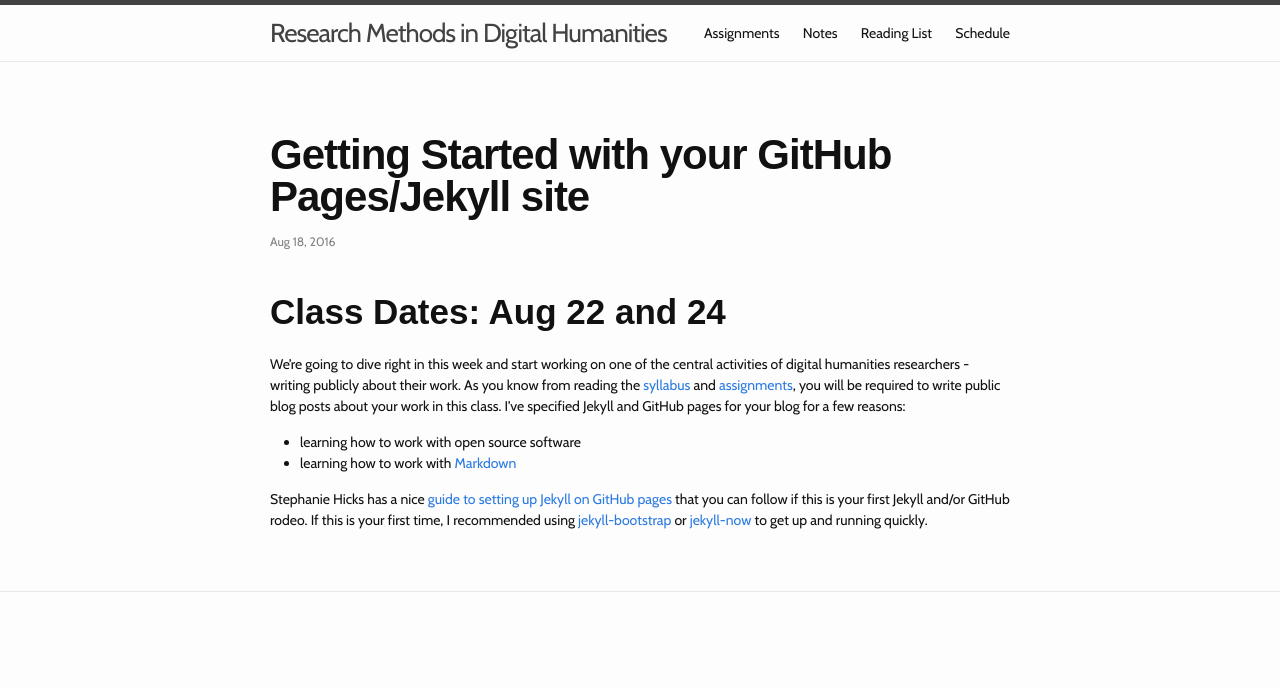
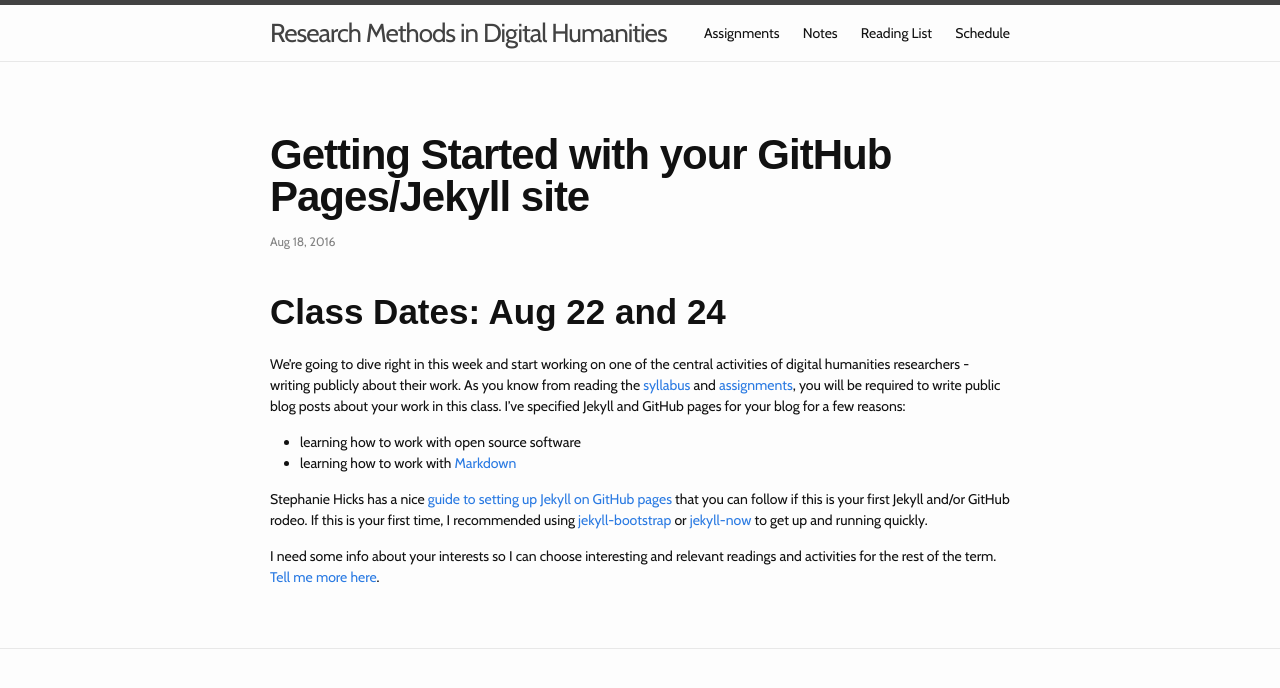
Before and after one commit to manarwala/research-methods-in-digital-humanities, a Jekyll site: the page built from _posts/2016-08-18-getting-started.markdown, in a window 1280 px wide. Shown: the top 688 px of the page. Built offline with Jekyll 4.4.1, drawn with Linux system fonts in a browser that asks for light colours; some web fonts are replaced; comment, search, counter and statistics services are not loaded.

Commit message:
add interest form to notes page for week 1

```diff
--- a/_posts/2016-08-18-getting-started.markdown
+++ b/_posts/2016-08-18-getting-started.markdown
@@ -13,3 +13,5 @@ We're going to dive right in this week and start working on one of the central a
 * learning how to work with [Markdown](http://daringfireball.net/projects/markdown/)
 
 Stephanie Hicks has a nice [guide to setting up Jekyll on GitHub pages](http://www.stephaniehicks.com/githubPages_tutorial/pages/githubpages-jekyll.html) that you can follow if this is your first Jekyll and/or GitHub rodeo. If this is your first time, I recommended using [jekyll-bootstrap](https://github.com/plusjade/jekyll-bootstrap) or [jekyll-now](https://github.com/barryclark/jekyll-now) to get up and running quickly.
+
+I need some info about your interests so I can choose interesting and relevant readings and activities for the rest of the term. [Tell me more here](https://goo.gl/forms/08qGW8FTBibuNpwy2).
```
